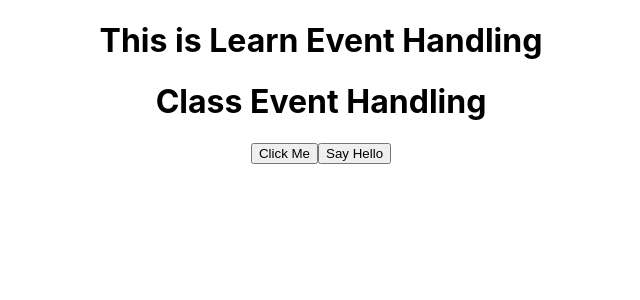
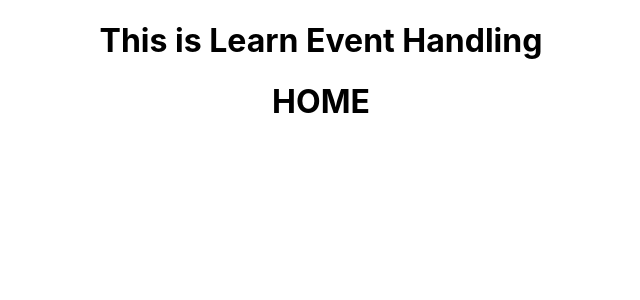
Before and after one commit to hanafiridwan/materi_reactJS, a React (Create React App) app: page / in a window 1280 px wide. Shown: the top 300 px of the page, without its empty margins (319-959 px from the left). Built offline with nearby package versions, Linux system fonts and the light colour scheme.

Commit message:
Conditional Rendering

```diff
--- a/src/App.js
+++ b/src/App.js
@@ -1,5 +1,6 @@
 // import logo from './logo.svg';
 import './App.css';
+import Classconditionalrendering from './Conditionalrendering/Classconditionalrendering';
 import ClassEventHandling from './FuncEventHandling/ClassEventHandling';
 import FuncEventHandling from './FuncEventHandling/FuncEventHandling';
 import ObjectDestructing from './object destructing/ObjectDestructing';
@@ -51,7 +52,8 @@ function App(){
     <div className="App">
       <h1>This is Learn Event Handling</h1>
       {/* <FuncEventHandling /> */}
-      <ClassEventHandling />
+      {/* <ClassEventHandling /> */}
+      <Classconditionalrendering />
     </div>
 
   );
--- /dev/null
+++ b/src/Conditionalrendering/Classconditionalrendering.jsx
@@ -0,0 +1,45 @@
+import React, { Component } from 'react';
+
+class Classconditionalrendering extends Component {  //export default bisa ditaro di bawah atau disini
+  constructor() {
+    super()
+    this.state = {
+      isLogin: true  //kalau true akan muncul hasil yg pertama, kalau false akan muncul hasil kedua.
+    }
+  }
+  //cara conditional render 1
+  // render() {
+  //   return this.state.isLogin ? <h2>Selamat datang UDIN</h2> : <h2>Silahkan Login</h2>
+  // }
+
+  //cara conditional render 2
+  // render(){
+  //   return (
+  //     <div>
+  //       {this.state.isLogin ? <h2>Selamat datang UDIN</h2> : <h2>Silahkan Login</h2> }
+  //     </div>
+  //   )
+  // }
+
+  //cara conditional rendering 3
+  // render(){
+  //   return(
+  //     <div>
+  //       {/* cara ini karena kita merender dengan tag h2, jadi tinggal buat dengan tanda kurung kurawal seperti ini =>{} dan didalamnya tambahakan seperti di case ke2 seperti di bawah ini */}
+  //       <h2>{this.state.isLogin ? "Selamat datang UDIN" : "Silahkan Login"}</h2>
+  //     </div>
+  //   )
+  // }
+
+  //cara conditional rendering 4
+  render(){
+    return(
+      <div>
+        {/* dibaca "Jika islOGIN bernilai true, maka tag h1 HOME akan ke render" */}
+        {this.state.isLogin && <h1>HOME</h1>}
+      </div>
+    )
+  }
+}
+
+export default Classconditionalrendering;
```
